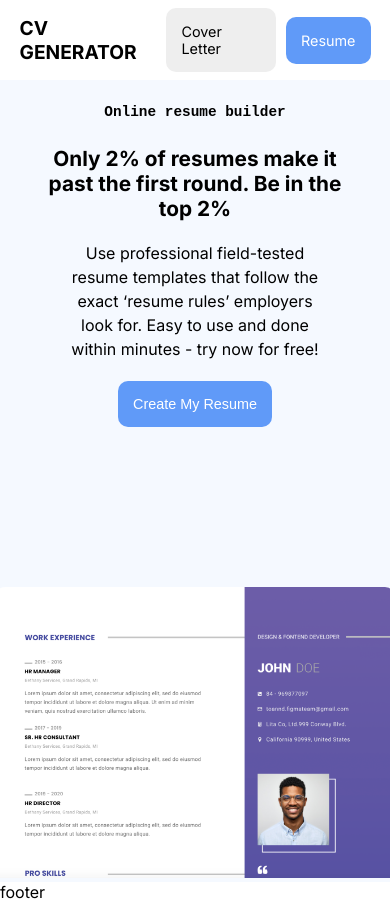
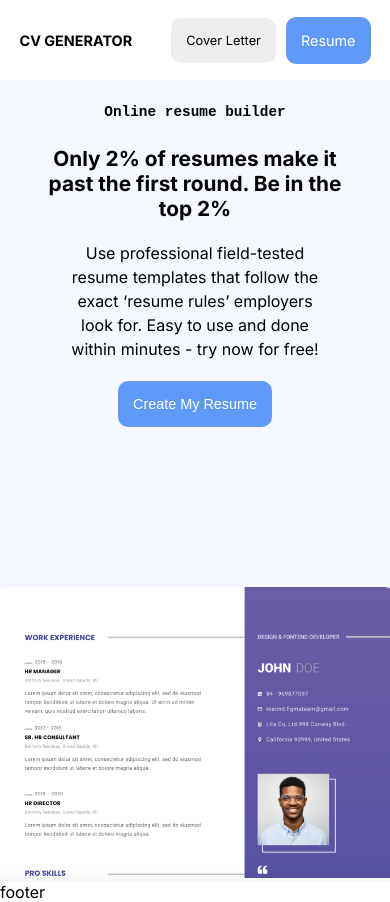
Before and after one commit to donemmx/cv-generator, a Next.js app: page / in a window 390 px wide. Built offline with nearby package versions, Linux system fonts and the light colour scheme.

Commit message:
fixed css

```diff
--- a/components/header.css
+++ b/components/header.css
@@ -14,7 +14,7 @@
 .header__logo{
     font-weight: bold;
     text-transform: uppercase;
-    font-size: 1.2rem;
+    font-size: clamp(0.9rem, 2.5vw,1.2rem);
 }
 
 .header__main{
--- a/styles/globals.css
+++ b/styles/globals.css
@@ -137,7 +137,7 @@ body{
   background: var(--gray-200);
   padding: 15px;
   color: black;
-  font-size: 0.9rem;
+  font-size: 0.8rem;
   border-radius: 10px;
   width: fit-content;
   border: none;
```
